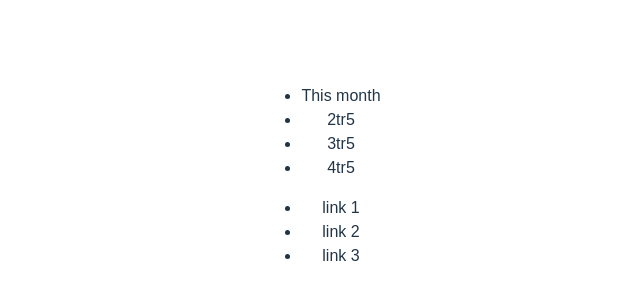
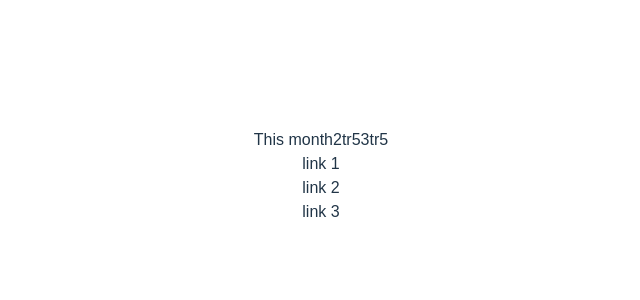
Before and after one commit to TDAK1509/try-me-this-month, a Vue app: page / in a window 1280 px wide. Shown: the part 224-524 px from the top of the page, without its empty margins (319-959 px from the left). Built offline with nearby package versions, Linux system fonts and the light colour scheme.

Commit message:
Init AppNav AppMain

```diff
--- a/src/App.vue
+++ b/src/App.vue
@@ -10,13 +10,19 @@ import AppNav from "@/components/AppNav.vue";
 import AppMain from "@/components/AppMain.vue";
 </script>
 
-<style scoped>
+<style>
 * {
   padding: 0;
   margin: 0;
   box-sizing: border-box;
 }
 
+ul,
+ol,
+li {
+  list-style: none;
+}
+
 .app {
   font-family: Arial, sans-serif;
 }
--- a/src/components/AppNav.vue
+++ b/src/components/AppNav.vue
@@ -1,10 +1,26 @@
 <template>
   <nav class="nav">
-    <ul>
-      <li>This month</li>
-      <li>2tr5</li>
-      <li>3tr5</li>
-      <li>4tr5</li>
+    <ul class="nav__list">
+      <li class="nav__list-item" v-for="category in categories" :key="category">
+        {{ category }}
+      </li>
     </ul>
   </nav>
 </template>
+
+<script lang="ts" setup>
+const categories = ["This month", "2tr5", "3tr5"];
+</script>
+
+<style scoped>
+.nav {
+  width: 80vw;
+  overflow-x: auto;
+}
+
+.nav__list {
+  display: flex;
+  justify-content: center;
+  list-style: none;
+}
+</style>
```
